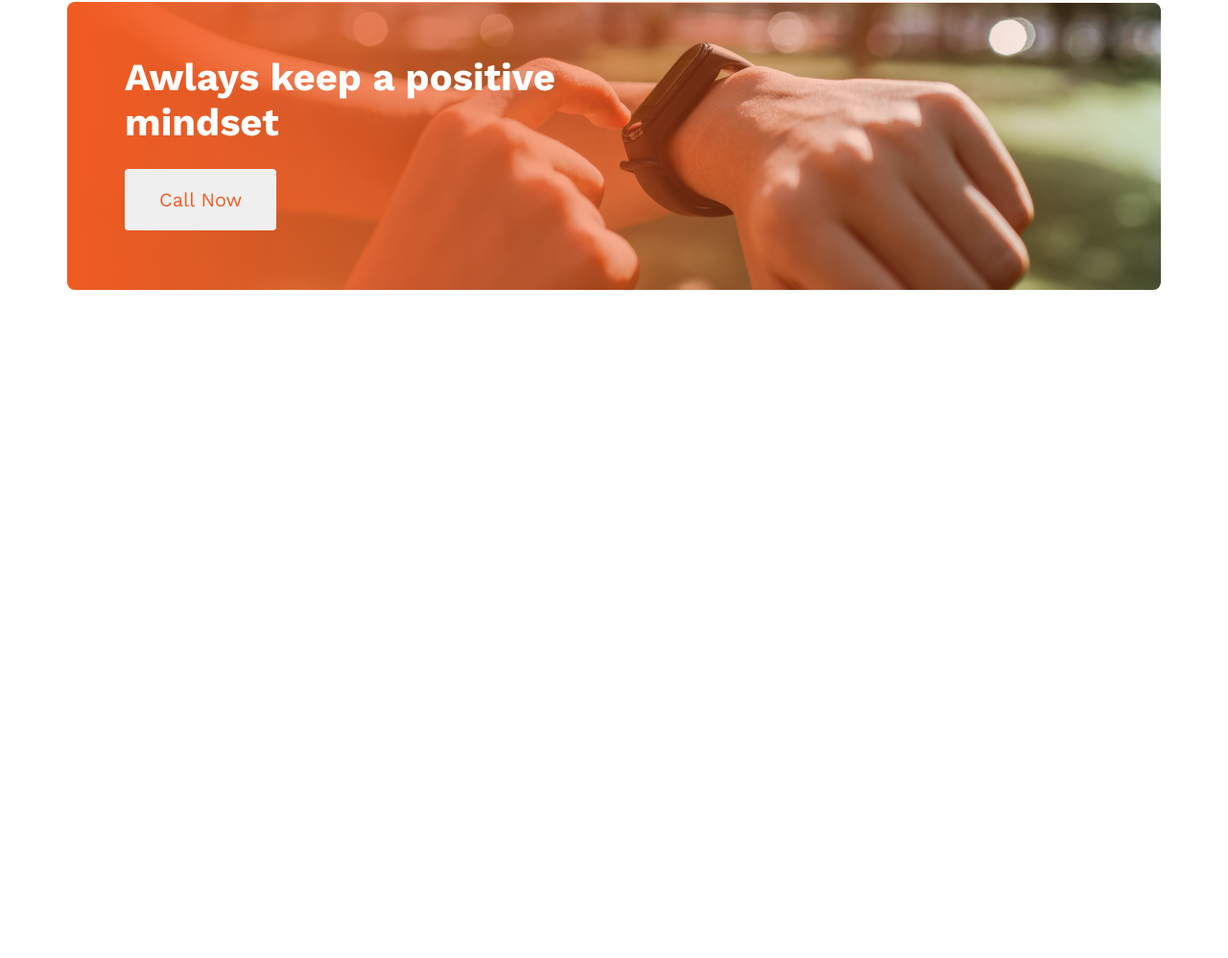
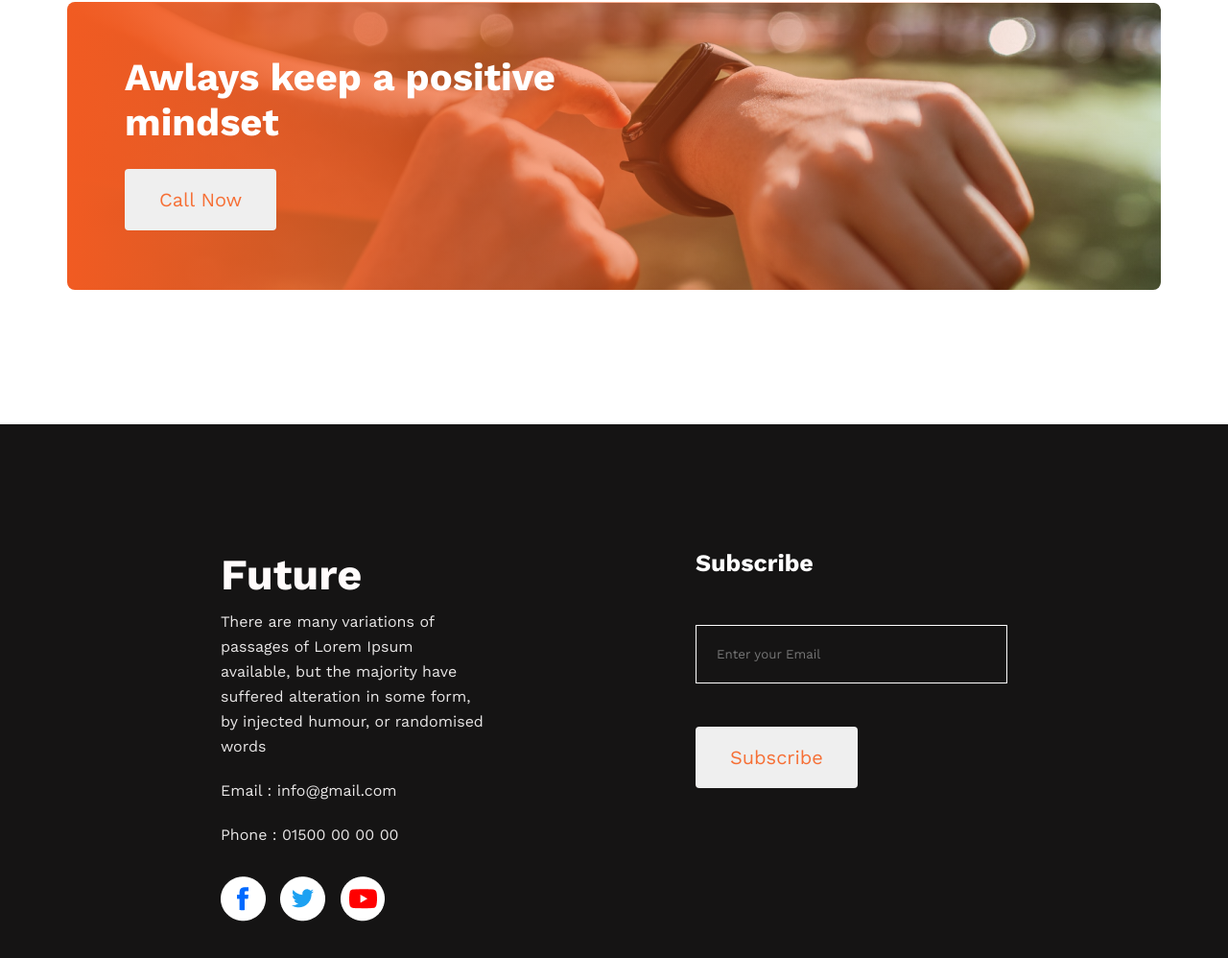
Before and after one commit to Mamun128169/new-year-new-me-project1, a plain HTML site: page index.html in a window 1280 px wide. Shown: the part 2127-3125 px from the top of the page at 96% size. Before the commit the page ends 2569 px from the top, so only its background shows below. Drawn offline with nearby package versions, Linux system fonts and the light colour scheme.

Commit message:
the footer part done

```diff
--- a/index.html
+++ b/index.html
@@ -74,7 +74,25 @@
         </section>
     </main>
     <footer>
+        <div class="footer-content">
+            <div class="footer-text">
+                <h3>Future</h3>
+                <p>There are many variations of passages of Lorem Ipsum available, but the majority have suffered alteration in some form, by injected humour, or randomised words</p>
+                <p>Email : info@gmail.com</p>
+                <p>Phone : 01500 00 00 00</p>
 
+                <div class="social-icons">
+                    <img src="./images/icons/fb.png" alt="">
+                    <img src="./images/icons/twitter.png" alt="">
+                    <img src="./images/icons/youtube.png" alt="">
+                </div>
+            </div>
+            <div class="footer-form">
+                <h3>Subscribe</h3>
+                <input type="text" placeholder="Enter your Email">
+                <button class="banner-btn">Subscribe</button>
+            </div>
+        </div>
     </footer>
 </body>
 </html>
--- a/styles/style.css
+++ b/styles/style.css
@@ -130,7 +130,7 @@ main {
 }
 
 .banner-btn {
-    color: #F15B22;
+    color: #f66f35;
     border: none;
     font-weight: 400;
     text-align: center;
@@ -142,3 +142,59 @@ main {
 
 
 /* the footer part styles */
+
+footer {
+    background: #151414;
+    padding: 130px 230px;
+    margin-top: 130px;
+}
+
+.footer-content {
+    display: flex;
+    gap: 220px;
+
+}
+
+.footer-text {
+    width: 480px;
+}
+
+.footer-text h3 {
+    color: #fffbfb;
+    font-size: 45px;
+    font-weight: 700;
+}
+
+.footer-text p {
+    color: rgb(232, 230, 230);
+    line-height: 26px;
+    font-weight: 400;
+    padding: 10px 0;
+}
+
+.social-icons img{
+    margin-right: 10px;
+    margin-top: 20px;
+}
+
+
+.footer-form h3 {
+    color: white;
+    font-size: 25px;
+    font-weight: 600;
+    width: 325px
+}
+
+.footer-form input {
+    width: 100%;
+    color: #F3F3F3;
+    border: 1px solid white;
+    padding: 22px 21px;
+    background: #151414;
+    margin-top: 50px;
+    margin-bottom: 20px;
+}
+
+.footer-form input:hover {
+    outline: none;
+}
```
